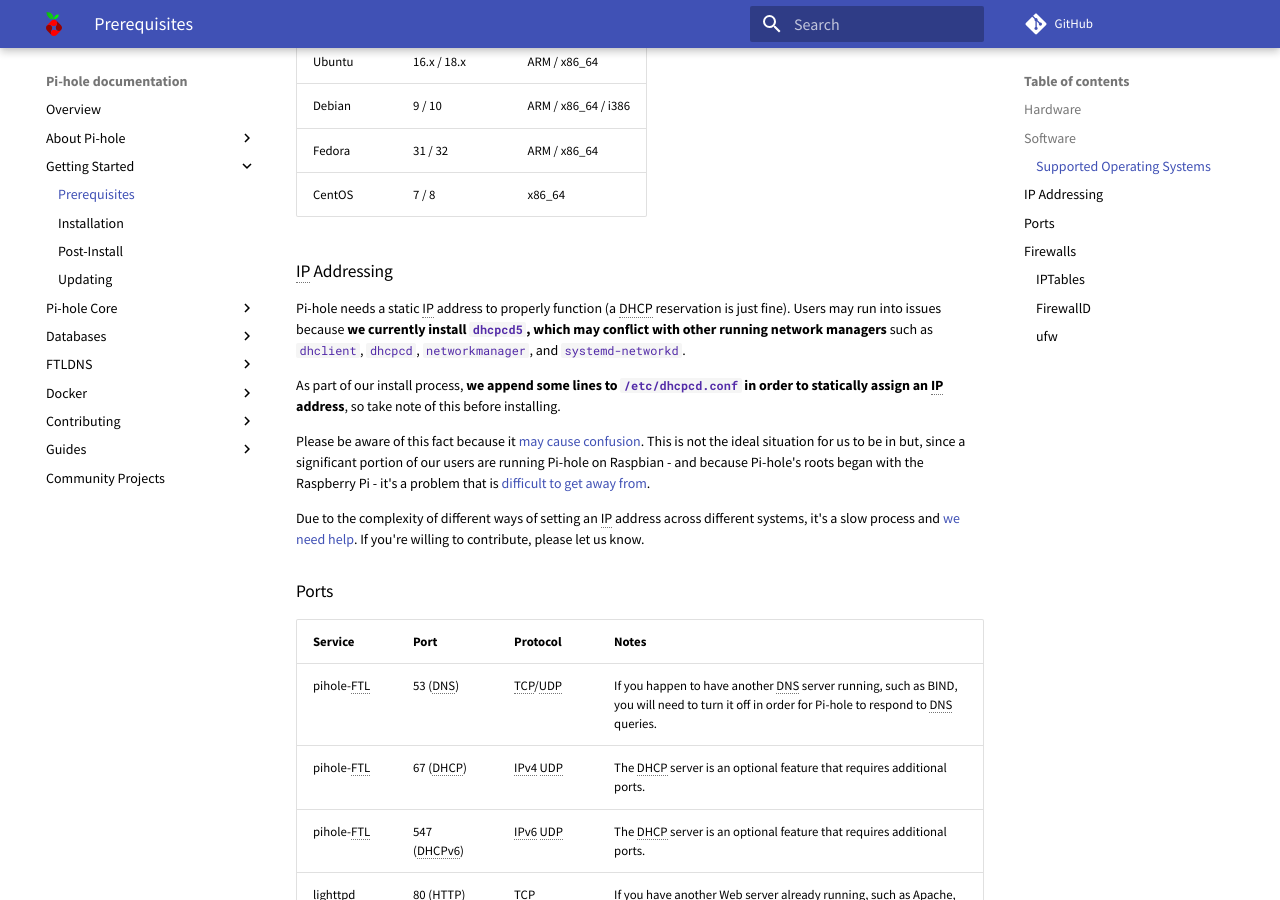
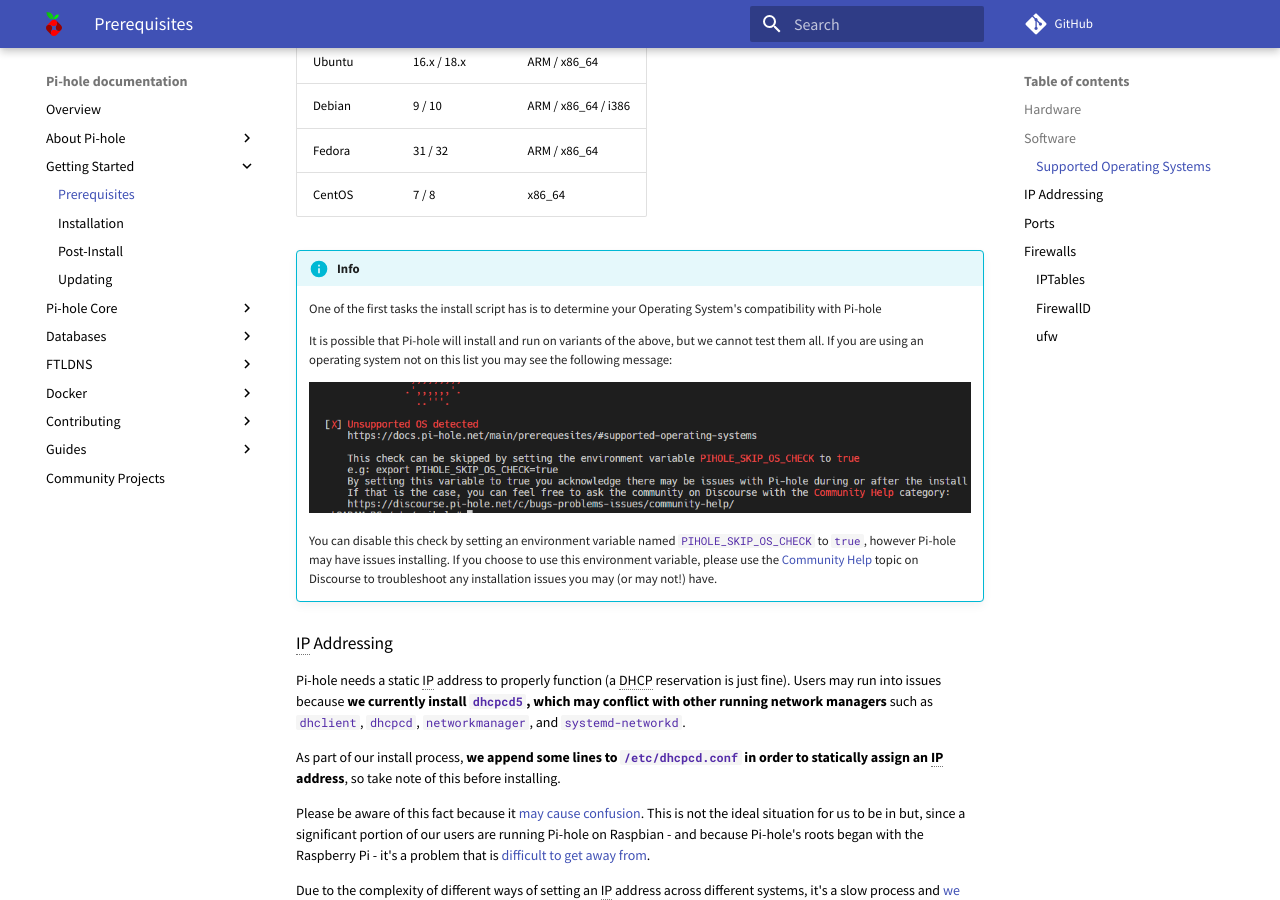
Before and after one commit to pi-hole/docs, an MkDocs documentation site: the page built from docs/main/prerequisites.md, in a window 1280 px wide and 900 px high, scrolled down 572 px. Built offline with MkDocs 1.6.1 and Material for MkDocs 9.7.7, drawn with Linux system fonts in a browser that asks for light colours; comment, search, counter and statistics services are not loaded.

Commit message:
add info box about OS compatibility check
Signed-off-by: Adam Warner <me@adamwarner.co.uk>

```diff
--- a/docs/main/prerequisites.md
+++ b/docs/main/prerequisites.md
@@ -29,6 +29,20 @@
 | Debian       | 9 / 10           | ARM / x86_64 / i386 |
 | Fedora       | 31 / 32          | ARM / x86_64        |
 | CentOS       | 7 / 8            | x86_64              |
+
+<!-- markdownlint-disable code-block-style -->
+!!! info
+    One of the first tasks the install script has is to determine your Operating System's compatibility with Pi-hole
+
+    It is possible that Pi-hole will install and run on variants of the above, but we cannot test them all. If you are using an operating system not on this list you may see the following message:
+
+    ![](../images/OSWarning.png)
+
+    You can disable this check by setting an environment variable named `PIHOLE_SKIP_OS_CHECK` to `true`, however Pi-hole may have issues installing.
+    If you choose to use this environment variable, please use the [Community Help](https://discourse.pi-hole.net/c/bugs-problems-issues/community-help/36) topic on Discourse to troubleshoot any installation issues you may (or may not!) have.
+
+
+<!-- markdownlint-enable code-block-style -->
 
 ### IP Addressing
 
```
Also changed, not shown: docs/images/OSWarning.png (added).
